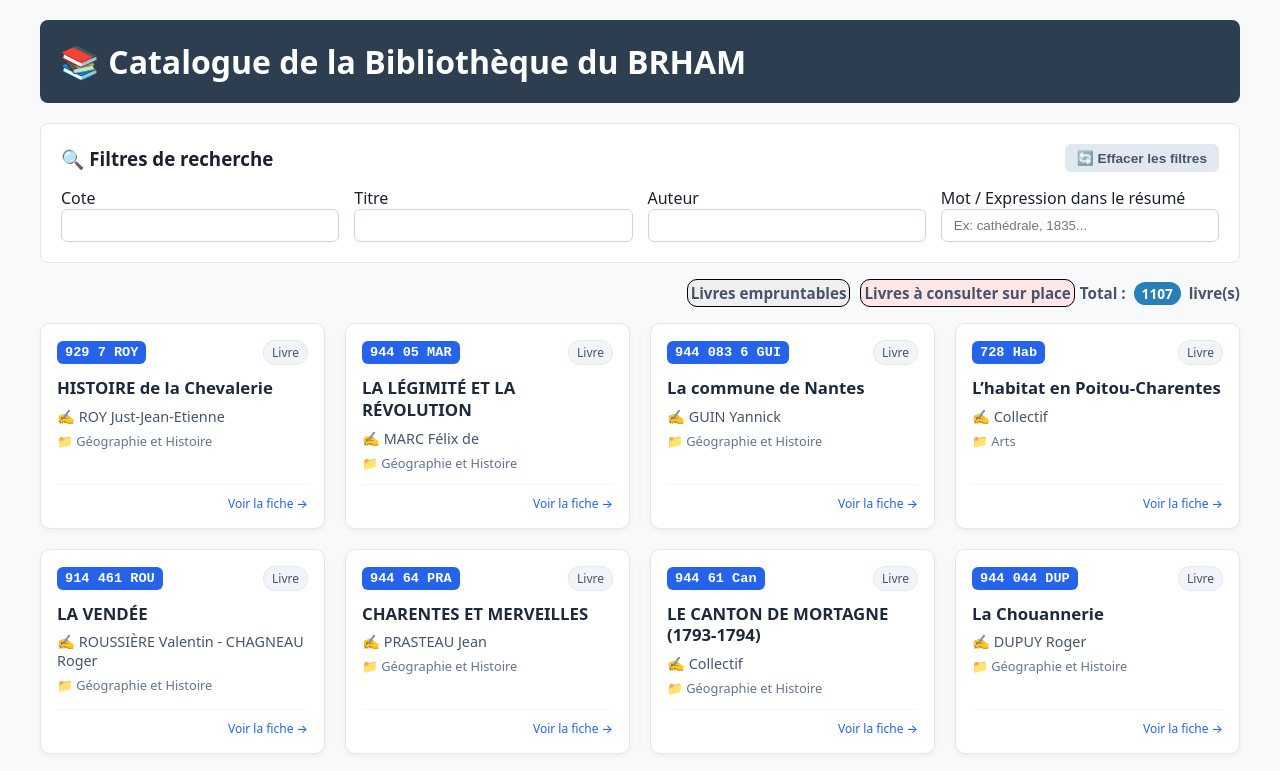
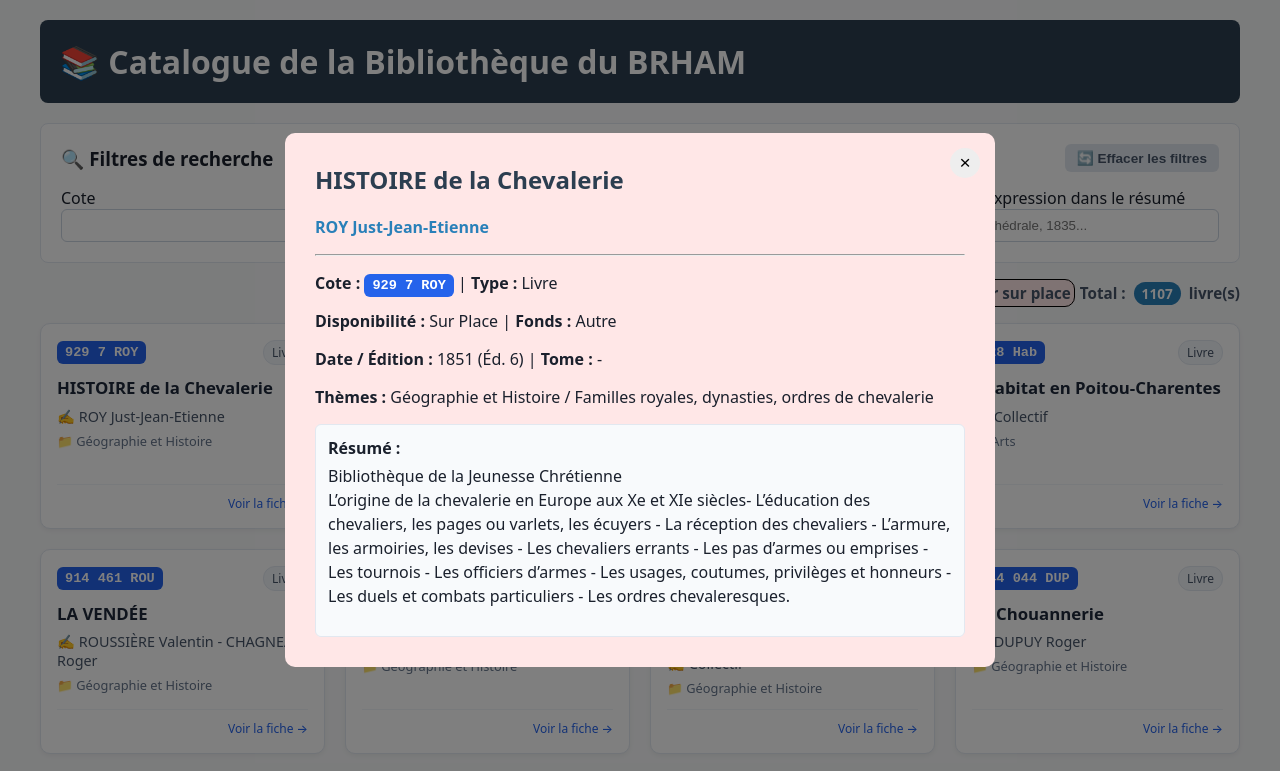
Before and after one commit to bib-brham/catalogue, a plain HTML site: page index.html in a window 1280 px wide. Both pictures are taken after a click on the element 182 px from the left and 425 px from the top of the page. Shown: the top 771 px of the page. Drawn offline with nearby package versions, Linux system fonts and the light colour scheme.

Commit message:
Add files via upload
correctif

```diff
--- a/index.html
+++ b/index.html
@@ -44,7 +44,7 @@
 
 <!-- Modal / Pop-up -->
 <div class="modal-overlay" id="modal">
-    <div class="modal-content" id="modalCont>
+    <div class="modal-content" id="modalCont">
         <button class="modal-close" onclick="closeModal()">&times;</button>
         <h2 id="mTitre" style="color:var(--primary); margin-top:0;"></h2>
         <p id="mAuteur" style="color:var(--accent); font-weight:bold;"></p>
```
